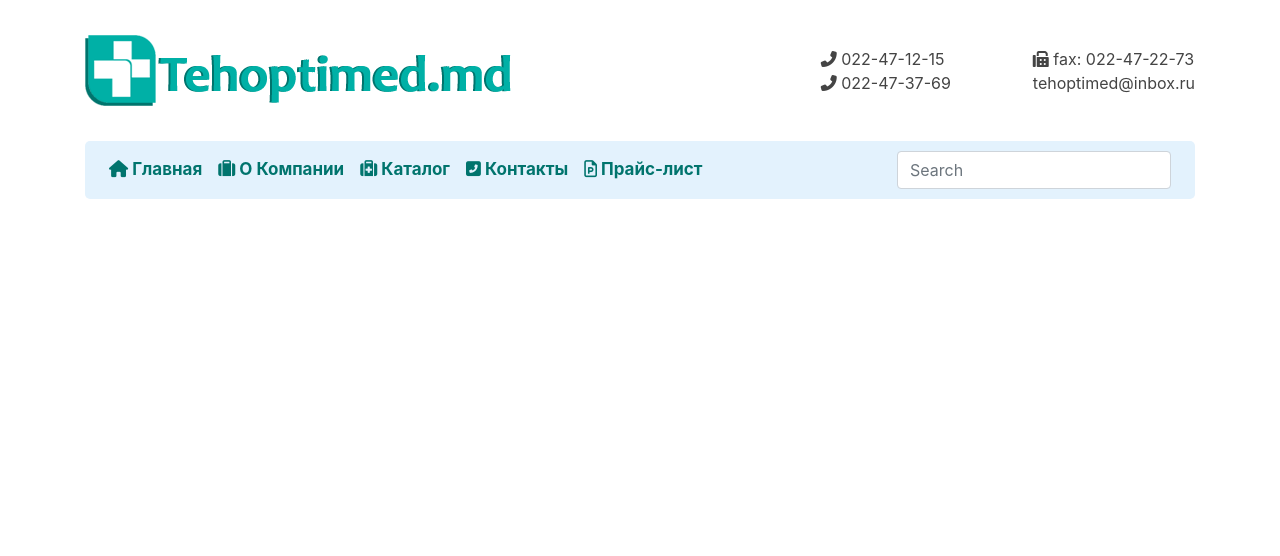
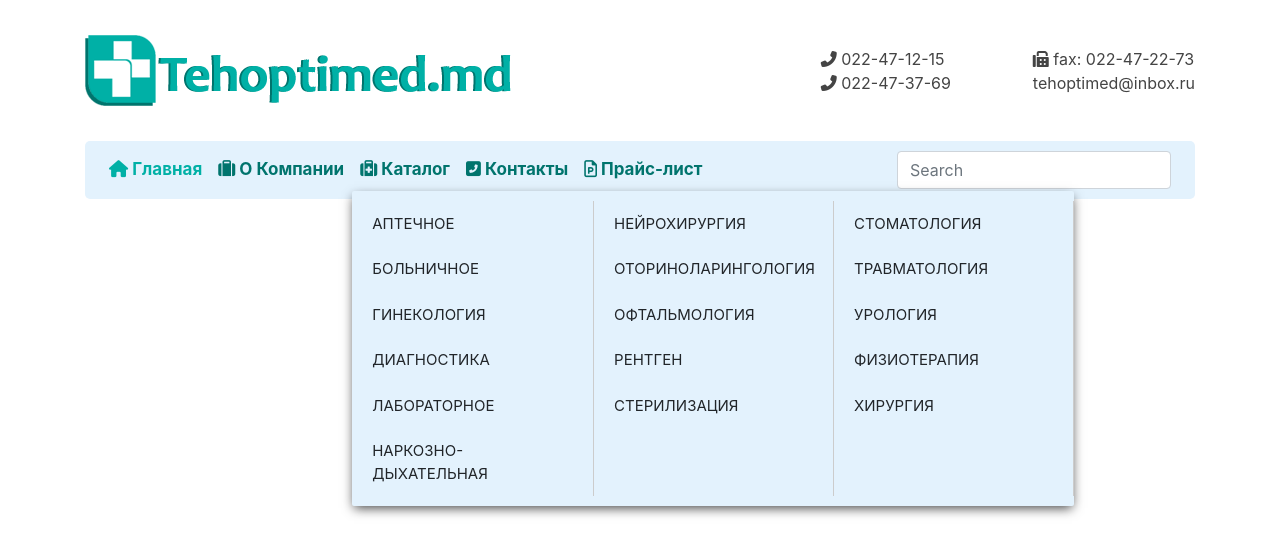
Before and after one commit to denfedweb/tehoptimed-react-app, a React (Create React App) app: page / in a window 1280 px wide. Shown: the top 556 px of the page. Built offline with nearby package versions, Linux system fonts and the light colour scheme.

Commit message:
added dropdown menu

```diff
--- /dev/null
+++ b/src/components/Header/Navbar/DropdownMenu/DropdownMenu.js
@@ -0,0 +1,33 @@
+import React from 'react';
+import styless from './DropdownMenu.module.scss';
+
+const DropdownMenu = () => {
+    return (
+        <div className={styless.DropdownMenu}>
+            <ul className="list-group list-group-flush">
+                <li className="list-group-item">Аптечное</li>
+                <li className="list-group-item">Больничное</li>
+                <li className="list-group-item">Гинекология</li>
+                <li className="list-group-item">Диагностика</li>
+                <li className="list-group-item">Лабораторное</li>
+                <li className="list-group-item">Наркозно-Дыхательная</li>
+            </ul>
+            <ul className="list-group list-group-flush">
+                <li className="list-group-item">Нейрохирургия</li>
+                <li className="list-group-item">Оториноларингология</li>
+                <li className="list-group-item">Офтальмология</li>
+                <li className="list-group-item">Рентген</li>
+                <li className="list-group-item">Стерилизация</li>
+            </ul>
+            <ul className="list-group list-group-flush">
+                <li className="list-group-item">Стоматология</li>
+                <li className="list-group-item">Травматология</li>
+                <li className="list-group-item">Урология</li>
+                <li className="list-group-item">Физиотерапия</li>
+                <li className="list-group-item">Хирургия</li>
+            </ul>
+        </div>
+    );
+};
+
+export default DropdownMenu;
--- /dev/null
+++ b/src/components/Header/Navbar/DropdownMenu/DropdownMenu.module.scss
@@ -0,0 +1,25 @@
+.DropdownMenu{
+  position: absolute;
+  font-weight: normal;
+  text-transform: uppercase;
+  font-size: 15px;
+  background-color: rgb(227, 242, 253);
+  display: flex;
+  box-shadow: 0px 4px 11px -2px rgba(0,0,0,0.75);
+  padding: 10px 0;
+  border-radius: 2px;
+  ul{
+    background-color: rgb(227, 242, 253);
+    min-width: 240px;
+    border-right: 1px solid #ccc;
+  }
+  li{
+    border: none;
+    background-color: rgb(227, 242, 253);
+    width: 100%;
+    &:hover{
+      background-color: #00746D;
+      color: #fff;
+    }
+  }
+}
--- a/src/components/Header/Navbar/Navbar.module.scss
+++ b/src/components/Header/Navbar/Navbar.module.scss
@@ -5,7 +5,4 @@
 .NavbarLinks{
   font-weight: bold;
   font-size: 17px;
-  a{
-    color: #00746D !important;
-  }
 }
--- a/src/components/Header/Navbar/NavbarLinks/NavbarLinks.js
+++ b/src/components/Header/Navbar/NavbarLinks/NavbarLinks.js
@@ -1,18 +1,24 @@
-import React, {Fragment} from 'react';
+import React, {Fragment, useState, useContext} from 'react';
 import {NavLink} from "react-router-dom";
-// import styless from "./NavbarLinks.module.scss";
+import styless from "./NavbarLinks.module.scss";
+import DropdownMenu from "../DropdownMenu/DropdownMenu";
 
 const NavbarLinks = () => {
+    const [state, setState] = useState({});
+    function onMouseEnter() {
+        console.log("good")
+    }
     return (
         <Fragment>
             <li className="nav-item">
-                <NavLink className="nav-link" to="/"><i className="fas fa-home"/> Главная</NavLink>
+                <NavLink className="nav-link" exact to="/"><i className="fas fa-home"/> Главная</NavLink>
             </li>
             <li className="nav-item">
                 <NavLink className="nav-link" to="/about"><i className="fas fa-suitcase"/> О Компании</NavLink>
             </li>
-            <li className="nav-item">
-                <NavLink className="nav-link" to="/catalog"><i className="fas fa-medkit"/> Каталог</NavLink>
+            <li className={`nav-item ${styless.NavbarLink}`}>
+                <NavLink onMouseOver={onMouseEnter} className="nav-link" to="/catalog"><i className="fas fa-medkit"/> Каталог</NavLink>
+                <DropdownMenu onMouseOver={onMouseEnter} />
             </li>
             <li className="nav-item">
                 <NavLink className="nav-link" to="/contacts"><i className="fas fa-phone-square-alt"/> Контакты</NavLink>
--- a/src/components/Header/Navbar/NavbarLinks/NavbarLinks.module.scss
+++ b/src/components/Header/Navbar/NavbarLinks/NavbarLinks.module.scss
@@ -1,3 +1,3 @@
-.NavbarLinks{
-
+.NavbarLink{
+  position: relative;
 }
--- a/src/index.scss
+++ b/src/index.scss
@@ -13,3 +13,13 @@ code {
   font-family: source-code-pro, Menlo, Monaco, Consolas, "Courier New",
     monospace;
 }
+
+.navbar-light .navbar-nav .nav-link {
+  color: #00746D;
+}
+.navbar-light .navbar-nav .nav-link.active {
+  color: #00B0A6;
+}
+.navbar-light .navbar-nav .nav-link:hover {
+  color: #00B0A6;
+}
```
